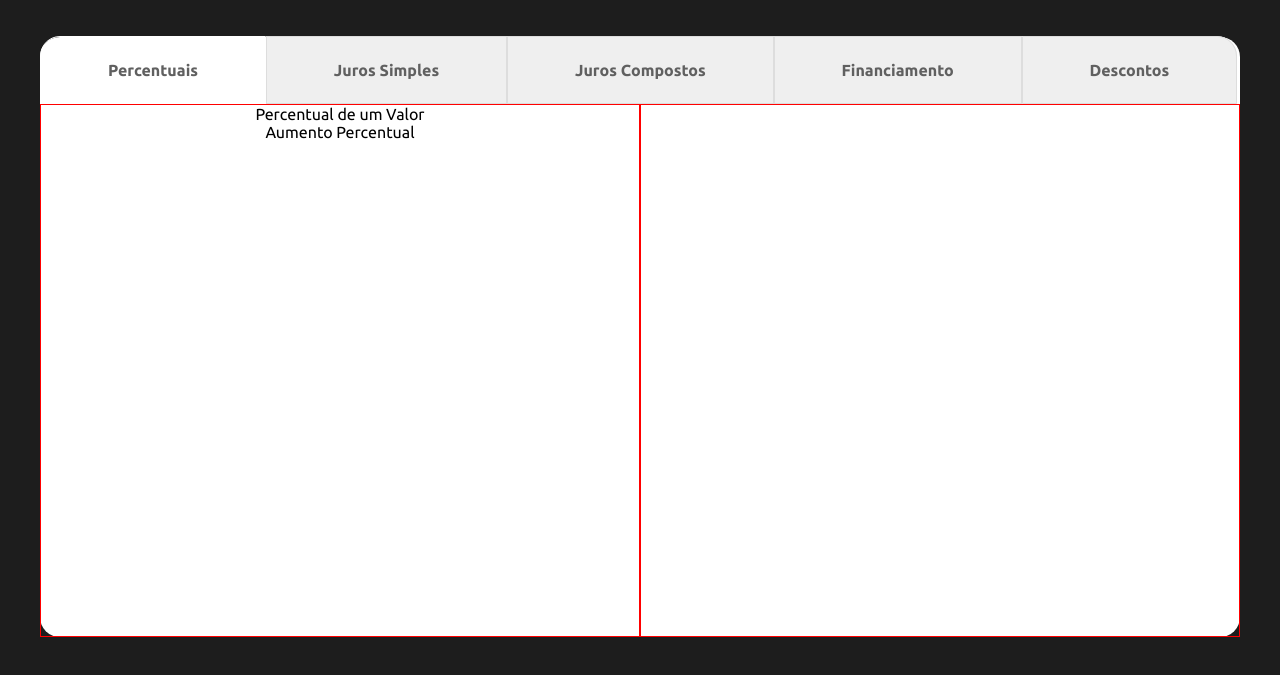
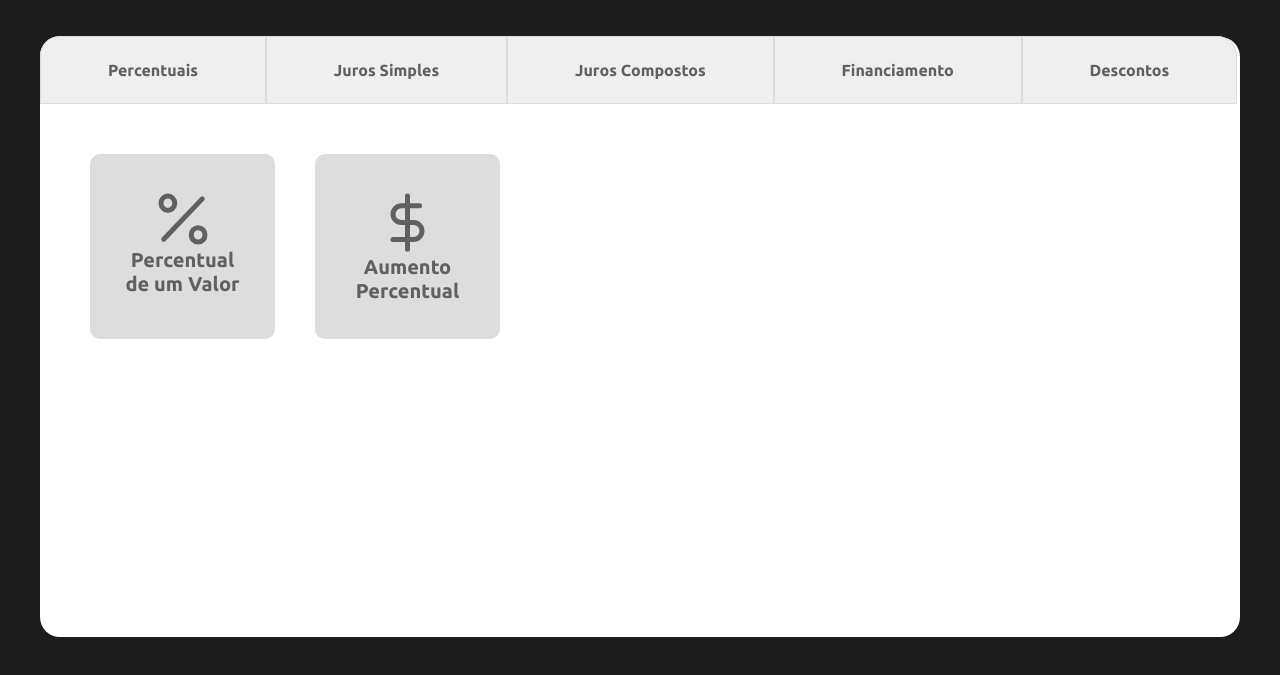
Before and after one commit to jonnywilliampr/calculadorafinanceira, a plain HTML site: page index.html in a window 1280 px wide. Shown: the part 253-928 px from the top of the page. Before the commit the page ends 890 px from the top, so only its background shows below. Drawn offline with Linux system fonts and the light colour scheme.

Commit message:
feat: adicionando botões e efeitos

```diff
--- a/css/sass/_layout.scss
+++ b/css/sass/_layout.scss
@@ -121,29 +121,55 @@ a.calc-link{
 }
 
 .calc-1{
-    border: 1px solid $white;
+    border: 1px solid $white-gray;
+    background-color: $white-dark;
     border-radius: 20px 0px 0px 0px;
+    transition: .5s ease;
+    &:hover{
+        border: 1px solid $white;
+        background-color: $white;
+    }
 }
 
 .calc-2{
     border: 1px solid $white-gray;
     background-color: $white-dark;
+    transition: .5s ease;
+    &:hover{
+        border: 1px solid $white;
+        background-color: $white;
+    }
 }
 
 .calc-3{
     border: 1px solid $white-gray;
     background-color: $white-dark;
+    transition: .5s ease;
+    &:hover{
+        border: 1px solid $white;
+        background-color: $white;
+    }
 }
 
 .calc-4{
     border: 1px solid $white-gray;
     background-color: $white-dark;
+    transition: .5s ease;
+    &:hover{
+        border: 1px solid $white;
+        background-color: $white;
+    }
 }
 
 .calc-5{
     border: 1px solid $white-gray;
     background-color: $white-dark;
     border-radius: 0px 20px 0px 0px;
+    transition: .5s ease;
+    &:hover{
+        border: 1px solid $white;
+        background-color: $white;
+    }
 }
 
 
@@ -152,13 +178,56 @@ a.calc-link{
 }
 
 .cont-1{
-    width: 600px;
+    width: 450px;
     height: 533px;
-    border: 1px solid red;
+    margin-top: 50px;
+    margin-left: 50px;
+    display: grid;
+    grid-template-columns: 50% 50%;
+    flex-direction: row;
+}
+
+.subcont-1{
+    width: 185px;
+    height: 185px;
+    background-color: $white-gray;
+    border: 3px solid $white-gray;
+    border-radius: 10px;
+    padding: 36px 24px;
+
+    &:hover{
+        background-color: $white;
+        border: 3px solid $green;
+    }
+}
+
+.subcont-1 p{
+    font-size: 20px;
+    font-weight: bold;
+    color: $gray;
+}
+
+.subcont-2{
+    width: 185px;
+    height: 185px;
+    background-color: $white-gray;
+    border: 3px solid $white-gray;
+    border-radius: 10px;
+    padding: 36px 24px;
+
+    &:hover{
+        background-color: $white;
+        border: 3px solid $green;
+    }
+}
+
+.subcont-2 p{
+    font-size: 20px;
+    font-weight: bold;
+    color: $gray;
 }
 
 .cont-2{
     width: 600px;
     height: 533px;
-    border: 1px solid red;
 }
--- a/css/sass/_typography.scss
+++ b/css/sass/_typography.scss
@@ -21,6 +21,10 @@ a.link{
     text-decoration: none;
 }
 
+a{
+    text-decoration: none;
+}
+
 h1{
     font-size: 56px;
     font-weight: bold;
--- a/index.html
+++ b/index.html
@@ -43,12 +43,27 @@
             </div>
             <div class="cont">
                 <div class="cont-1">
-                    <div class="subcont-1"><p>Percentual de um Valor</p></div>
-                    <div class="subcont-2"><p>Aumento Percentual</p></div>
+                    <a href="#" class="subcont-1">
+                        <svg width="50" height="52" viewBox="0 0 50 52" fill="none" xmlns="http://www.w3.org/2000/svg">
+                        <path d="M44.25 5.88068L5.75 46.2093" stroke="#606060" stroke-width="5" stroke-linecap="round" stroke-linejoin="round"/>
+                        <path d="M9.875 17.4031C13.672 17.4031 16.75 14.1788 16.75 10.2015C16.75 6.22424 13.672 3 9.875 3C6.07804 3 3 6.22424 3 10.2015C3 14.1788 6.07804 17.4031 9.875 17.4031Z" stroke="#606060" stroke-width="5" stroke-linecap="round" stroke-linejoin="round"/>
+                        <path d="M40.125 49.09C43.922 49.09 47 45.8657 47 41.8884C47 37.9111 43.922 34.6869 40.125 34.6869C36.328 34.6869 33.25 37.9111 33.25 41.8884C33.25 45.8657 36.328 49.09 40.125 49.09Z" stroke="#606060" stroke-width="5" stroke-linecap="round" stroke-linejoin="round"/>
+                        </svg>
+                        <p>Percentual de um Valor</p>
+                    </a>
+                    <a href="#" class="subcont-2">
+                        <svg width="35" height="59" viewBox="0 0 35 59" fill="none" xmlns="http://www.w3.org/2000/svg">
+                        <path d="M17.5 3V56.1667" stroke="#606060" stroke-width="5" stroke-linecap="round" stroke-linejoin="round"/>
+                        <path d="M29.5833 12.6667H11.4583C9.21504 12.6667 7.06363 13.5578 5.47739 15.144C3.89114 16.7303 3 18.8817 3 21.125C3 23.3683 3.89114 25.5197 5.47739 27.1059C7.06363 28.6922 9.21504 29.5833 11.4583 29.5833H23.5417C25.785 29.5833 27.9364 30.4745 29.5226 32.0607C31.1089 33.647 32 35.7984 32 38.0417C32 40.2849 31.1089 42.4364 29.5226 44.0226C27.9364 45.6088 25.785 46.5 23.5417 46.5H3" stroke="#606060" stroke-width="5" stroke-linecap="round" stroke-linejoin="round"/>
+                        </svg>
+                        <p>Aumento Percentual</p>
+                    </a>
                 </div>
+
                 <div class="cont-2">
                     <div class="infocont"></div>
                 </div>
+
             </div>
         </div>
     </main>
```
Also changed, not shown: css/style.css, 1 other file.
